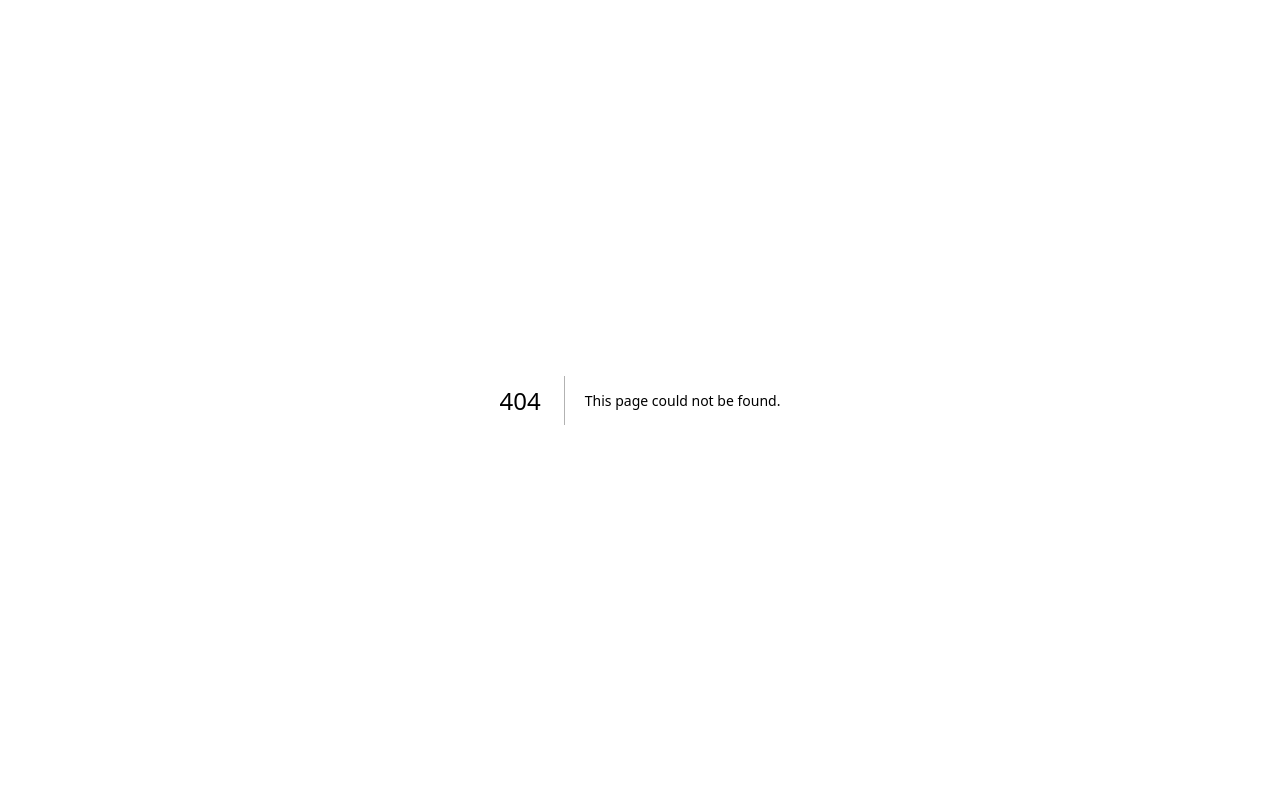
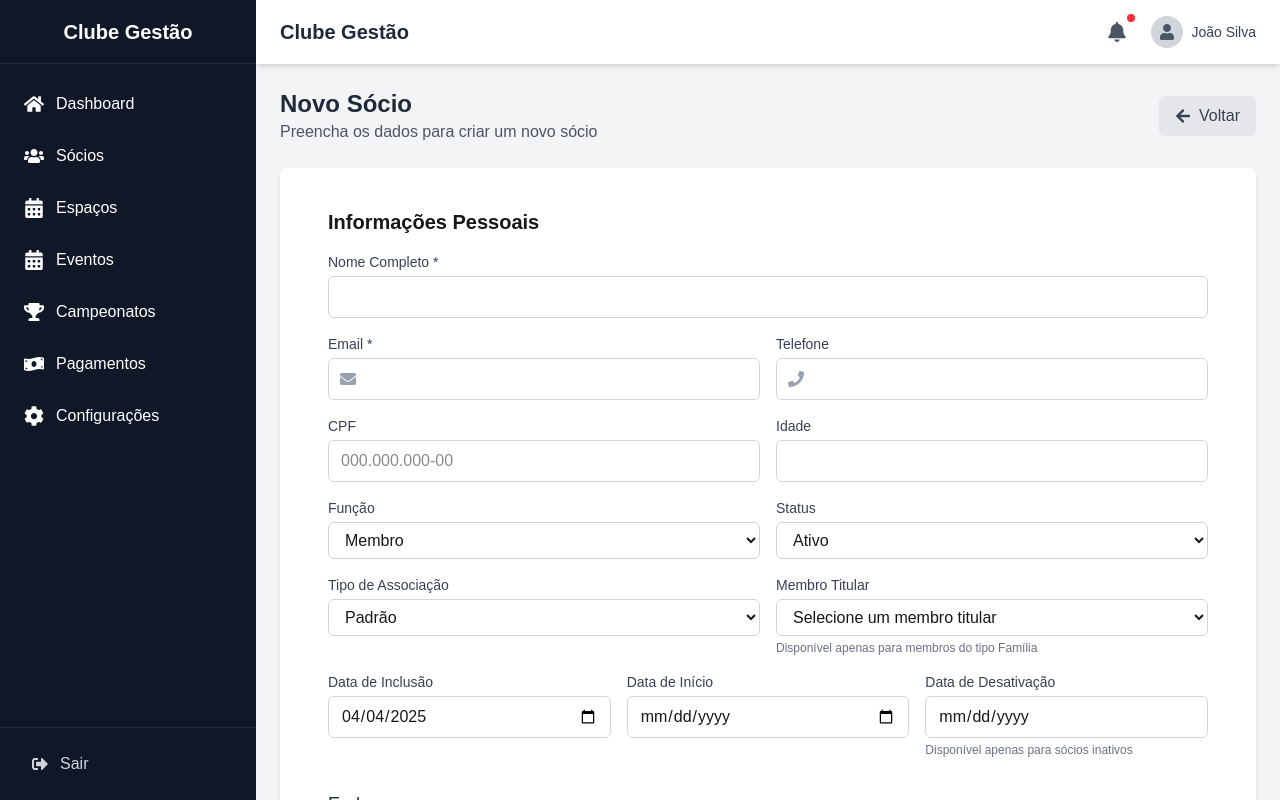
Before and after one commit to davigar/clube-gestao, a Next.js app in the folder frontend/: page /socios/new in a window 1280 px wide. Before the commit this address had no page. Built offline with nearby package versions, Linux system fonts and the light colour scheme.

Commit message:
Renomear módulo de Usuários para Socios no frontend

```diff
--- a/frontend/src/app/users/[id]/page.tsx
+++ b/frontend/src/app/socios/[id]/page.tsx
@@ -227,8 +227,8 @@ export default function UserEditPage({ params }: UserEditPageProps) {
         if (userData) {
           setUser(userData);
         } else {
-          setMessage({ type: 'error', text: 'Usuário não encontrado' });
-          setTimeout(() => router.push('/users'), 2000);
+          setMessage({ type: 'error', text: 'Sócio não encontrado' });
+          setTimeout(() => router.push('/socios'), 2000);
         }
       } catch (error) {
         console.error('Erro ao carregar usuário:', error);
@@ -275,10 +275,10 @@ export default function UserEditPage({ params }: UserEditPageProps) {
       // Simulando um atraso de rede
       await new Promise(resolve => setTimeout(resolve, 1000));
 
-      setMessage({ type: 'success', text: 'Usuário atualizado com sucesso!' });
+      setMessage({ type: 'success', text: 'Sócio atualizado com sucesso!' });
 
       // Redirecionar após salvar
-      setTimeout(() => router.push('/users'), 2000);
+      setTimeout(() => router.push('/socios'), 2000);
     } catch (error) {
       console.error('Erro ao atualizar usuário:', error);
       setMessage({ type: 'error', text: 'Erro ao atualizar usuário' });
@@ -298,10 +298,10 @@ export default function UserEditPage({ params }: UserEditPageProps) {
         // Simulando um atraso de rede
         await new Promise(resolve => setTimeout(resolve, 1000));
 
-        setMessage({ type: 'success', text: 'Usuário excluído com sucesso!' });
+        setMessage({ type: 'success', text: 'Sócio excluído com sucesso!' });
 
         // Redirecionar após excluir
-        setTimeout(() => router.push('/users'), 2000);
+        setTimeout(() => router.push('/socios'), 2000);
       } catch (error) {
         console.error('Erro ao excluir usuário:', error);
         setMessage({ type: 'error', text: 'Erro ao excluir usuário' });
@@ -329,7 +329,7 @@ export default function UserEditPage({ params }: UserEditPageProps) {
     <MainLayout>
       <div className="mb-6 flex flex-col sm:flex-row sm:items-center sm:justify-between gap-4">
         <div>
-          <h1 className="text-2xl font-bold text-gray-800">Editar Usuário</h1>
+          <h1 className="text-2xl font-bold text-gray-800">Editar Sócio</h1>
           <p className="text-gray-600">ID: {id}</p>
         </div>
         <div className="flex space-x-2">
--- a/frontend/src/app/users/[id]/view/page.tsx
+++ b/frontend/src/app/socios/[id]/view/page.tsx
@@ -52,7 +52,7 @@ export default function UserViewPage({ params }: UserViewPageProps) {
       setLoading(true);
       try {
         // Em um cenário real, isso seria uma chamada à API
-        // const response = await fetch(`/api/users/${id}`);
+        // const response = await fetch(`/api/socios/${id}`);
         // const data = await response.json();
 
         // Dados simulados para demonstração
@@ -278,8 +278,8 @@ export default function UserViewPage({ params }: UserViewPageProps) {
             }
           }
         } else {
-          setError('Usuário não encontrado');
-          setTimeout(() => router.push('/users'), 2000);
+          setError('Sócio não encontrado');
+          setTimeout(() => router.push('/socios'), 2000);
         }
       } catch (error) {
         console.error('Erro ao carregar usuário:', error);
@@ -299,7 +299,7 @@ export default function UserViewPage({ params }: UserViewPageProps) {
 
   // Função para ir para a página de edição
   const handleEdit = () => {
-    router.push(`/users/${id}`);
+    router.push(`/socios/${id}`);
   };
 
   // Renderização condicional durante o carregamento
@@ -379,7 +379,7 @@ export default function UserViewPage({ params }: UserViewPageProps) {
     <MainLayout>
       <div className="mb-6 flex flex-col sm:flex-row sm:items-center sm:justify-between gap-4">
         <div>
-          <h1 className="text-2xl font-bold text-gray-800">Detalhes do Usuário</h1>
+          <h1 className="text-2xl font-bold text-gray-800">Detalhes do Sócio</h1>
           <p className="text-gray-600">ID: {id}</p>
         </div>
         <div className="flex space-x-2">
@@ -463,7 +463,7 @@ export default function UserViewPage({ params }: UserViewPageProps) {
                   <div className="flex items-center mb-3">
                     <FaUserFriends className="text-gray-500 mr-2" />
                     <span className="text-sm text-gray-600">
-                      Membro Titular: <a href={`/users/${mainMember.id}/view`} className="text-blue-600 hover:underline">{mainMember.name}</a>
+                      Membro Titular: <a href={`/socios/${mainMember.id}/view`} className="text-blue-600 hover:underline">{mainMember.name}</a>
                     </span>
                   </div>
                 )}
--- a/frontend/src/app/users/new/page.tsx
+++ b/frontend/src/app/socios/new/page.tsx
@@ -6,11 +6,11 @@ import MainLayout from '@/components/layout/MainLayout';
 import Card from '@/components/ui/Card';
 import { FaSave, FaArrowLeft, FaEnvelope, FaPhone, FaMapMarkerAlt } from 'react-icons/fa';
 
-export default function NewUserPage() {
+export default function NewSocioPage() {
   const router = useRouter();
 
-  // Estado para armazenar os dados do novo usuário
-  const [user, setUser] = useState({
+  // Estado para armazenar os dados do novo sócio
+  const [socio, setSocio] = useState({
     name: '',
     email: '',
     phone: '',
@@ -38,13 +38,13 @@ export default function NewUserPage() {
   // Estado para controlar o envio do formulário
   const [isSubmitting, setIsSubmitting] = useState(false);
 
-  // Função para atualizar os campos do usuário
+  // Função para atualizar os campos do sócio
   const handleChange = (e: React.ChangeEvent<HTMLInputElement | HTMLSelectElement>) => {
     const { name, value } = e.target;
 
     if (name.includes('.')) {
       const [parent, child] = name.split('.');
-      setUser(prev => ({
+      setSocio(prev => ({
         ...prev,
         [parent]: {
           ...prev[parent as keyof typeof prev] as object,
@@ -52,11 +52,11 @@ export default function NewUserPage() {
         }
       }));
     } else {
-      setUser(prev => ({ ...prev, [name]: value }));
+      setSocio(prev => ({ ...prev, [name]: value }));
     }
   };
 
-  // Função para salvar o novo usuário
+  // Função para salvar o novo sócio
   const handleSubmit = async (e: React.FormEvent) => {
     e.preventDefault();
 
@@ -65,22 +65,22 @@ export default function NewUserPage() {
     try {
       // Simulando uma chamada à API
       // Em um cenário real, isso seria uma chamada à API
-      // const response = await fetch('/api/users', {
+      // const response = await fetch('/api/socios', {
       //   method: 'POST',
       //   headers: { 'Content-Type': 'application/json' },
-      //   body: JSON.stringify(user)
+      //   body: JSON.stringify(socio)
       // });
 
       // Simulando um atraso de rede
       await new Promise(resolve => setTimeout(resolve, 1000));
 
-      setMessage({ type: 'success', text: 'Usuário criado com sucesso!' });
+      setMessage({ type: 'success', text: 'Sócio criado com sucesso!' });
 
       // Redirecionar após salvar
-      setTimeout(() => router.push('/users'), 2000);
+      setTimeout(() => router.push('/socios'), 2000);
     } catch (error) {
-      console.error('Erro ao criar usuário:', error);
-      setMessage({ type: 'error', text: 'Erro ao criar usuário' });
+      console.error('Erro ao criar sócio:', error);
+      setMessage({ type: 'error', text: 'Erro ao criar sócio' });
     } finally {
       setIsSubmitting(false);
     }
@@ -95,8 +95,8 @@ export default function NewUserPage() {
     <MainLayout>
       <div className="mb-6 flex flex-col sm:flex-row sm:items-center sm:justify-between gap-4">
         <div>
-          <h1 className="text-2xl font-bold text-gray-800">Novo Usuário</h1>
-          <p className="text-gray-600">Preencha os dados para criar um novo usuário</p>
+          <h1 className="text-2xl font-bold text-gray-800">Novo Sócio</h1>
+          <p className="text-gray-600">Preencha os dados para criar um novo sócio</p>
         </div>
         <div>
           <button
@@ -129,7 +129,7 @@ export default function NewUserPage() {
                 <input
                   type="text"
                   name="name"
-                  value={user.name}
+                  value={socio.name}
                   onChange={handleChange}
                   className="w-full px-3 py-2 border border-gray-300 rounded-md focus:outline-none focus:ring-2 focus:ring-blue-500"
                   required
@@ -148,7 +148,7 @@ export default function NewUserPage() {
                     <input
                       type="email"
                       name="email"
-                      value={user.email}
+                      value={socio.email}
                       onChange={handleChange}
                       className="w-full pl-10 pr-3 py-2 border border-gray-300 rounded-md focus:outline-none focus:ring-2 focus:ring-blue-500"
                       required
@@ -167,7 +167,7 @@ export default function NewUserPage() {
                     <input
                       type="tel"
                       name="phone"
-                      value={user.phone}
+                      value={socio.phone}
                       onChange={handleChange}
                       className="w-full pl-10 pr-3 py-2 border border-gray-300 rounded-md focus:outline-none focus:ring-2 focus:ring-blue-500"
                     />
@@ -183,7 +183,7 @@ export default function NewUserPage() {
                   <input
                     type="text"
                     name="cpf"
-                    value={user.cpf}
+                    value={socio.cpf}
                     onChange={handleChange}
                     className="w-full px-3 py-2 border border-gray-300 rounded-md focus:outline-none focus:ring-2 focus:ring-blue-500"
                     placeholder="000.000.000-00"
@@ -197,7 +197,7 @@ export default function NewUserPage() {
                   <input
                     type="number"
                     name="age"
-                    value={user.age}
+                    value={socio.age}
                     onChange={handleChange}
                     className="w-full px-3 py-2 border border-gray-300 rounded-md focus:outline-none focus:ring-2 focus:ring-blue-500"
                     min="0"
@@ -213,7 +213,7 @@ export default function NewUserPage() {
                   </label>
                   <select
                     name="role"
-                    value={user.role}
+                    value={socio.role}
                     onChange={handleChange}
                     className="w-full px-3 py-2 border border-gray-300 rounded-md focus:outline-none focus:ring-2 focus:ring-blue-500"
                   >
@@ -229,7 +229,7 @@ export default function NewUserPage() {
                   </label>
                   <select
                     name="status"
-                    value={user.status}
+                    value={socio.status}
                     onChange={handleChange}
                     className="w-full px-3 py-2 border border-gray-300 rounded-md focus:outline-none focus:ring-2 focus:ring-blue-500"
                   >
@@ -247,7 +247,7 @@ export default function NewUserPage() {
                   </label>
                   <select
                     name="membershipType"
-                    value={user.membershipType}
+                    value={socio.membershipType}
                     onChange={handleChange}
                     className="w-full px-3 py-2 border border-gray-300 rounded-md focus:outline-none focus:ring-2 focus:ring-blue-500"
                   >
@@ -265,10 +265,10 @@ export default function NewUserPage() {
                   </label>
                   <select
                     name="mainMemberId"
-                    value={user.mainMemberId || ''}
+                    value={socio.mainMemberId || ''}
                     onChange={handleChange}
                     className="w-full px-3 py-2 border border-gray-300 rounded-md focus:outline-none focus:ring-2 focus:ring-blue-500"
-                    disabled={user.membershipType !== 'family'}
+                    disabled={socio.membershipType !== 'family'}
                   >
                     <option value="">Selecione um membro titular</option>
                     <option value="1">João Silva</option>
@@ -276,7 +276,7 @@ export default function NewUserPage() {
                     <option value="3">Carlos Santos</option>
                   </select>
                   <p className="text-xs text-gray-500 mt-1">
-                    {user.membershipType !== 'family' ? 'Disponível apenas para membros do tipo Família' : ''}
+                    {socio.membershipType !== 'family' ? 'Disponível apenas para membros do tipo Família' : ''}
                   </p>
                 </div>
               </div>
@@ -289,7 +289,7 @@ export default function NewUserPage() {
                   <input
                     type="date"
                     name="createdAt"
-                    value={user.createdAt}
+                    value={socio.createdAt}
                     onChange={handleChange}
                     className="w-full px-3 py-2 border border-gray-300 rounded-md focus:outline-none focus:ring-2 focus:ring-blue-500"
                   />
@@ -302,7 +302,7 @@ export default function NewUserPage() {
                   <input
                     type="date"
                     name="memberSince"
-                    value={user.memberSince}
+                    value={socio.memberSince}
                     onChange={handleChange}
                     className="w-full px-3 py-2 border border-gray-300 rounded-md focus:outline-none focus:ring-2 focus:ring-blue-500"
                   />
@@ -315,13 +315,13 @@ export default function NewUserPage() {
                   <input
                     type="date"
                     name="deactivatedAt"
-                    value={user.deactivatedAt}
+                    value={socio.deactivatedAt}
                     onChange={handleChange}
                     className="w-full px-3 py-2 border border-gray-300 rounded-md focus:outline-none focus:ring-2 focus:ring-blue-500"
-                    disabled={user.status !== 'inactive'}
+                    disabled={socio.status !== 'inactive'}
                   />
                   <p className="text-xs text-gray-500 mt-1">
-                    {user.status !== 'inactive' ? 'Disponível apenas para usuários inativos' : ''}
+                    {socio.status !== 'inactive' ? 'Disponível apenas para sócios inativos' : ''}
                   </p>
                 </div>
               </div>
@@ -339,7 +339,7 @@ export default function NewUserPage() {
                   <input
                     type="text"
                     name="address.street"
-                    value={user.address.street}
+                    value={socio.address.street}
                     onChange={handleChange}
                     className="w-full pl-10 pr-3 py-2 border border-gray-300 rounded-md focus:outline-none focus:ring-2 focus:ring-blue-500"
                   />
@@ -354,7 +354,7 @@ export default function NewUserPage() {
                   <input
                     type="text"
                     name="address.city"
-                    value={user.address.city}
+                    value={socio.address.city}
                     onChange={handleChange}
                     className="w-full px-3 py-2 border border-gray-300 rounded-md focus:outline-none focus:ring-2 focus:ring-blue-500"
                   />
@@ -367,7 +367,7 @@ export default function NewUserPage() {
                   <input
                     type="text"
                     name="address.state"
-                    value={user.address.state}
+                    value={socio.address.state}
                     onChange={handleChange}
                     className="w-full px-3 py-2 border border-gray-300 rounded-md focus:outline-none focus:ring-2 focus:ring-blue-500"
                   />
@@ -380,7 +380,7 @@ export default function NewUserPage() {
                   <input
                     type="text"
                     name="address.zipCode"
-                    value={user.address.zipCode}
+                    value={socio.address.zipCode}
                     onChange={handleChange}
                     className="w-full px-3 py-2 border border-gray-300 rounded-md focus:outline-none focus:ring-2 focus:ring-blue-500"
                   />
@@ -394,7 +394,7 @@ export default function NewUserPage() {
                 <input
                   type="text"
                   name="address.country"
-                  value={user.address.country}
+                  value={socio.address.country}
                   onChange={handleChange}
                   className="w-full px-3 py-2 border border-gray-300 rounded-md focus:outline-none focus:ring-2 focus:ring-blue-500"
                 />
@@ -404,10 +404,10 @@ export default function NewUserPage() {
                 <button
                   type="submit"
                   disabled={isSubmitting}
-                  className={`flex items-center px-4 py-2 bg-blue-600 text-white rounded-md hover:bg-blue-700 transition-colors ${isSubmitting ? 'opacity-70 cursor-not-allowed' : ''}`}
+                  className="flex items-center justify-center px-4 py-2 bg-blue-600 text-white rounded-md hover:bg-blue-700 transition-colors disabled:bg-blue-400"
                 >
                   <FaSave className="mr-2" />
-                  {isSubmitting ? 'Salvando...' : 'Salvar Usuário'}
+                  {isSubmitting ? 'Salvando...' : 'Salvar Sócio'}
                 </button>
               </div>
             </div>
--- a/frontend/src/app/users/page.tsx
+++ b/frontend/src/app/socios/page.tsx
@@ -4,9 +4,9 @@ import MainLayout from '@/components/layout/MainLayout';
 import Card from '@/components/ui/Card';
 import { FaUserPlus, FaSearch } from 'react-icons/fa';
 
-export default function UsersPage() {
-  // Dados simulados para a lista de usuários
-  const users = [
+export default function SociosPage() {
+  // Dados simulados para a lista de sócios
+  const socios = [
     { id: 1, name: 'João Silva', email: 'joao@exemplo.com', role: 'member', status: 'active' },
     { id: 2, name: 'Maria Oliveira', email: 'maria@exemplo.com', role: 'member', status: 'active' },
     { id: 3, name: 'Carlos Santos', email: 'carlos@exemplo.com', role: 'instructor', status: 'active' },
@@ -43,23 +43,23 @@ export default function UsersPage() {
   return (
     <MainLayout>
       <div className="mb-6">
-        <h1 className="text-2xl font-bold text-gray-800">Usuários</h1>
-        <p className="text-gray-600">Gerencie os usuários do sistema</p>
+        <h1 className="text-2xl font-bold text-gray-800">Sócios</h1>
+        <p className="text-gray-600">Gerencie os sócios do sistema</p>
       </div>
 
       <div className="mb-6 flex flex-col md:flex-row md:items-center md:justify-between gap-4">
         <div className="relative">
           <input
             type="text"
-            placeholder="Buscar usuários..."
+            placeholder="Buscar sócios..."
             className="pl-10 pr-4 py-2 border border-gray-300 rounded-md focus:outline-none focus:ring-2 focus:ring-blue-500 focus:border-transparent"
           />
           <FaSearch className="absolute left-3 top-3 text-gray-400" />
         </div>
 
-        <a href="/users/new" className="flex items-center justify-center px-4 py-2 bg-blue-600 text-white rounded-md hover:bg-blue-700 transition-colors">
+        <a href="/socios/new" className="flex items-center justify-center px-4 py-2 bg-blue-600 text-white rounded-md hover:bg-blue-700 transition-colors">
           <FaUserPlus className="mr-2" />
-          Novo Usuário
+          Novo Sócio
         </a>
       </div>
 
@@ -86,17 +86,17 @@ export default function UsersPage() {
               </tr>
             </thead>
             <tbody className="bg-white divide-y divide-gray-200">
-              {users.map((user) => {
-                const roleLabel = getRoleLabel(user.role);
-                const statusLabel = getStatusLabel(user.status);
+              {socios.map((socio) => {
+                const roleLabel = getRoleLabel(socio.role);
+                const statusLabel = getStatusLabel(socio.status);
 
                 return (
-                  <tr key={user.id}>
+                  <tr key={socio.id}>
                     <td className="px-6 py-4 whitespace-nowrap">
-                      <div className="text-sm font-medium text-gray-900">{user.name}</div>
+                      <div className="text-sm font-medium text-gray-900">{socio.name}</div>
                     </td>
                     <td className="px-6 py-4 whitespace-nowrap">
-                      <div className="text-sm text-gray-500">{user.email}</div>
+                      <div className="text-sm text-gray-500">{socio.email}</div>
                     </td>
                     <td className="px-6 py-4 whitespace-nowrap">
                       <span className={`px-2 inline-flex text-xs leading-5 font-semibold rounded-full ${roleLabel.color}`}>
@@ -109,17 +109,17 @@ export default function UsersPage() {
                       </span>
                     </td>
                     <td className="px-6 py-4 whitespace-nowrap text-right text-sm font-medium">
-                      <a href={`/users/${user.id}/view`} className="text-green-600 hover:text-green-900 mr-3">
+                      <a href={`/socios/${socio.id}/view`} className="text-green-600 hover:text-green-900 mr-3">
                         Visualizar
                       </a>
-                      <a href={`/users/${user.id}`} className="text-blue-600 hover:text-blue-900 mr-3">
+                      <a href={`/socios/${socio.id}`} className="text-blue-600 hover:text-blue-900 mr-3">
                         Editar
                       </a>
                       <button
                         onClick={() => {
-                          if (window.confirm('Tem certeza que deseja excluir este usuário? Esta ação não pode ser desfeita.')) {
-                            // Aqui viria a lógica para excluir o usuário
-                            alert(`Usuário ${user.name} excluído com sucesso!`);
+                          if (window.confirm('Tem certeza que deseja excluir este sócio? Esta ação não pode ser desfeita.')) {
+                            // Aqui viria a lógica para excluir o sócio
+                            alert(`Sócio ${socio.name} excluído com sucesso!`);
                           }
                         }}
                         className="text-red-600 hover:text-red-900"
```
